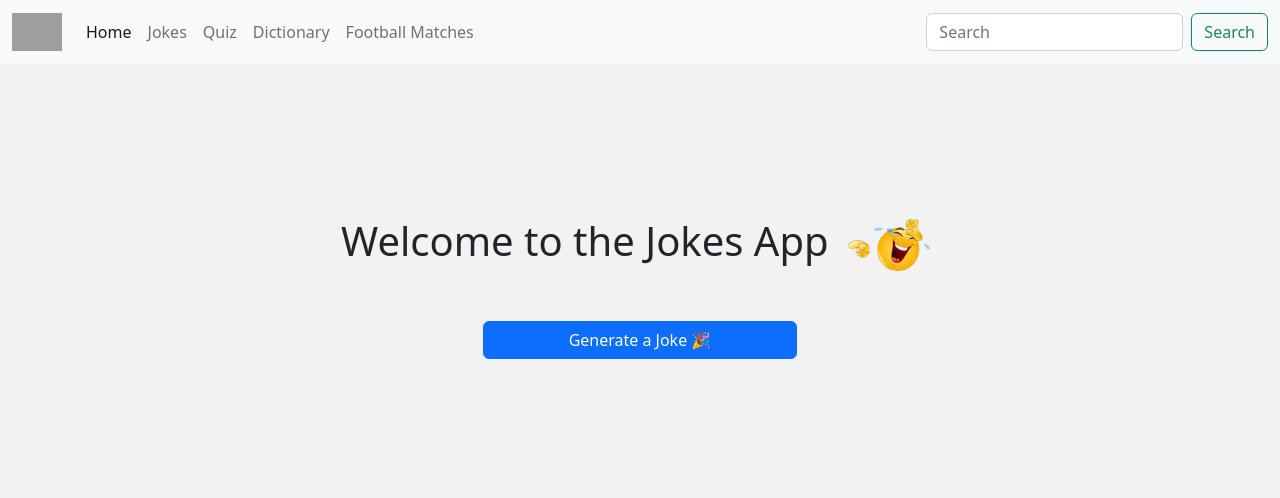
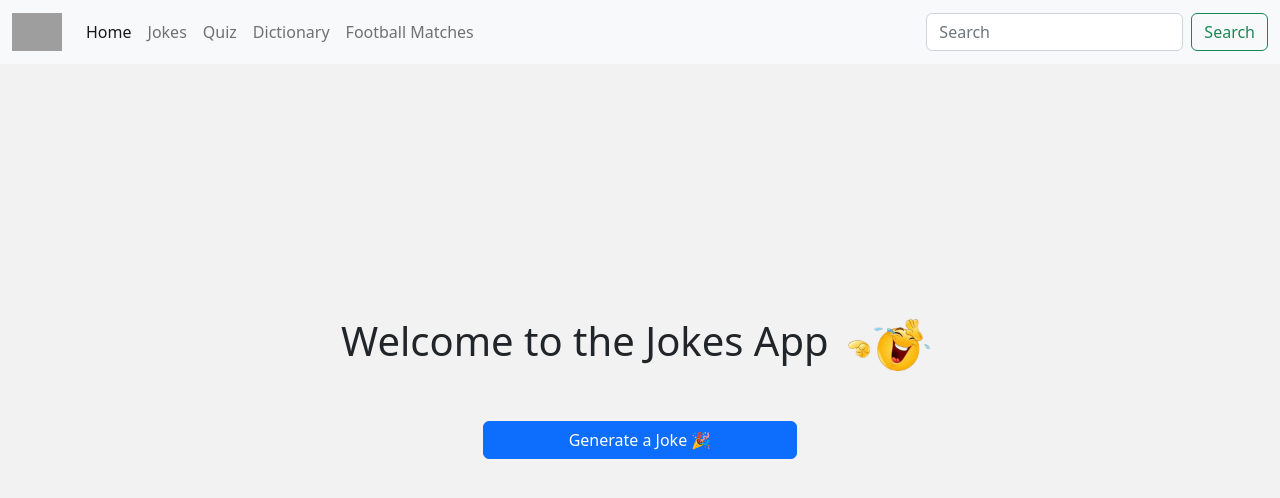
Before and after one commit to AdeAdex/multi-app-suite-client-side, a React (Vite) app: page / in a window 1280 px wide. Shown: the top 498 px of the page. Built offline with nearby package versions, Linux system fonts and the light colour scheme; no server answers; grey boxes are pictures that could not be loaded.

Commit message:
Working on the football match page

```diff
--- a/src/Jokes.jsx
+++ b/src/Jokes.jsx
@@ -43,7 +43,7 @@
         className="w-100 d-flex"
         style={{ height: "100vh", backgroundColor: "#F2F2F2" }}
       >
-        <div className="container-fluid d-flex flex-column align-items-center justify-content-center h-75">
+        <div className="container-fluid d-flex flex-column align-items-center justify-content-center h-75" style={{marginTop: '100px'}}>
           <h1 className="text-center text-bold mb-4">
             Welcome to the Jokes App <img src="emoji.png" alt="Laughing Emoji" style={{width: '100px'}}/>
           </h1>
```
